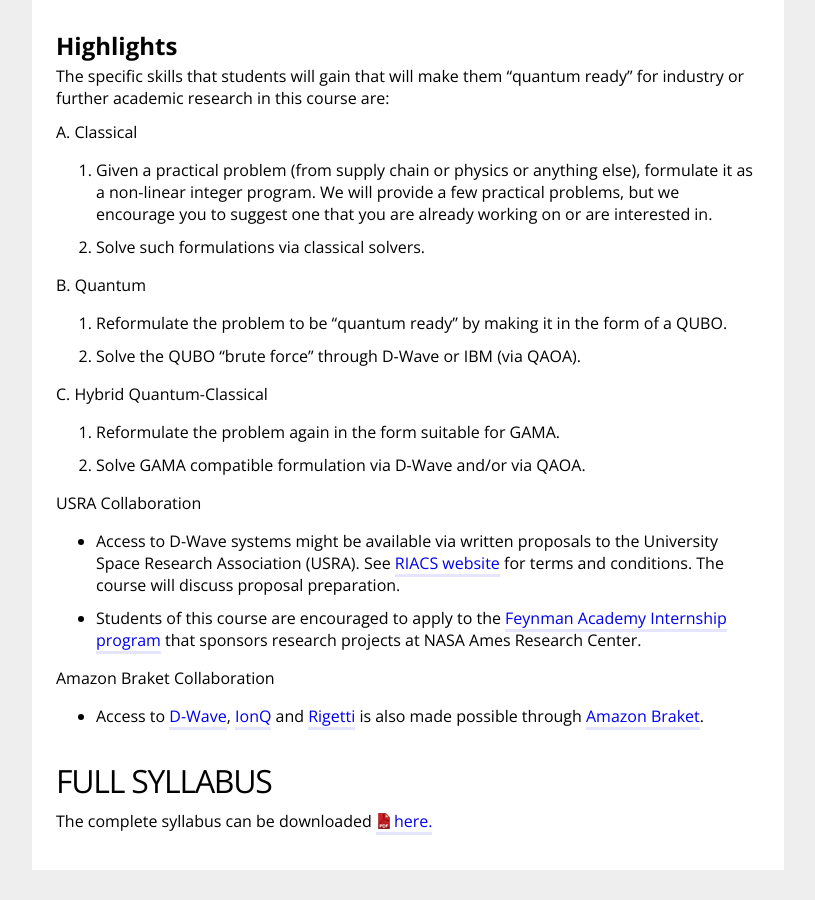
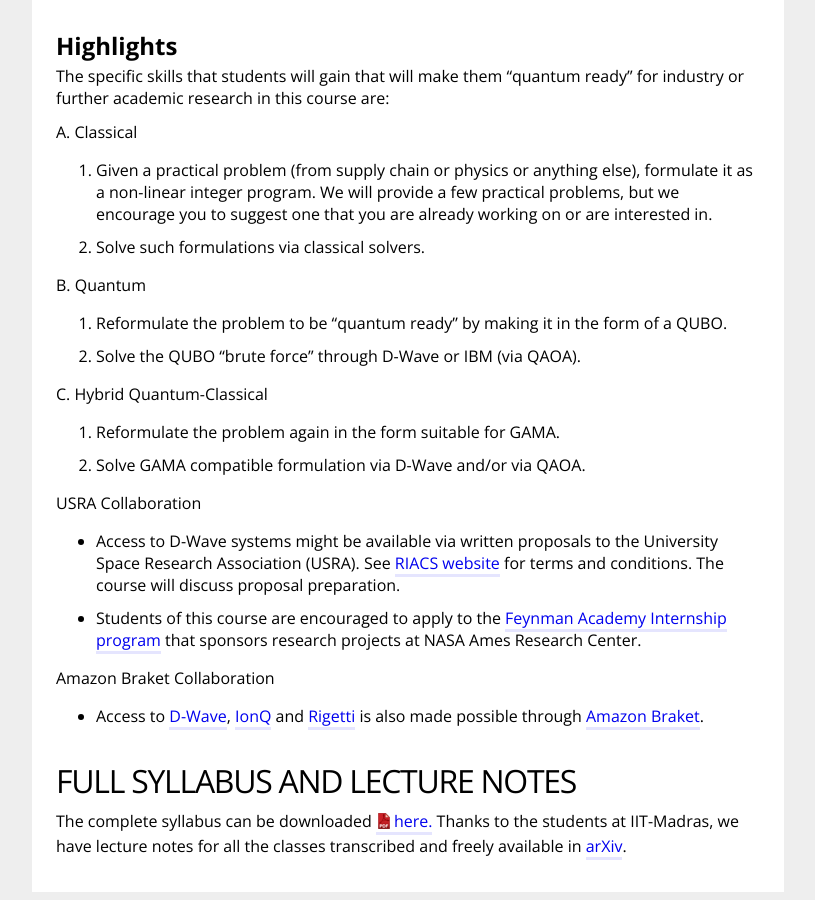
Before and after one commit to bernalde/QuIP, a Jekyll site: the page built from index.md, in a window 1280 px wide and 900 px high, scrolled down 1829 px. Shown: the whole window, without its empty margins (232-1047 px from the left). Built offline with Jekyll 4.4.1, drawn with Linux system fonts in a browser that asks for light colours; before the commit the page ends 2707 px from its top, so only the background shows below that.

Commit message:
Update index.md

```diff
--- a/index.md
+++ b/index.md
@@ -92,5 +92,5 @@ Amazon Braket Collaboration
 - Access to [D-Wave](https://aws.amazon.com/braket/hardware-providers/dwave/), [IonQ](https://aws.amazon.com/braket/hardware-providers/ionq/) and [Rigetti](https://aws.amazon.com/braket/hardware-providers/rigetti/ ) is also made possible through [Amazon Braket](https://aws.amazon.com/braket/).
 
 
-# Full Syllabus
-The complete syllabus can be downloaded <a href="syllabus_tex/QuIP_Syllabus-4.pdf" download>here.</a>
+# Full Syllabus and Lecture Notes
+The complete syllabus can be downloaded <a href="syllabus_tex/QuIP_Syllabus-4.pdf" download>here.</a> Thanks to the students at IIT-Madras, we have lecture notes for all the classes transcribed and freely available in [arXiv](https://arxiv.org/abs/2012.11382).
```
